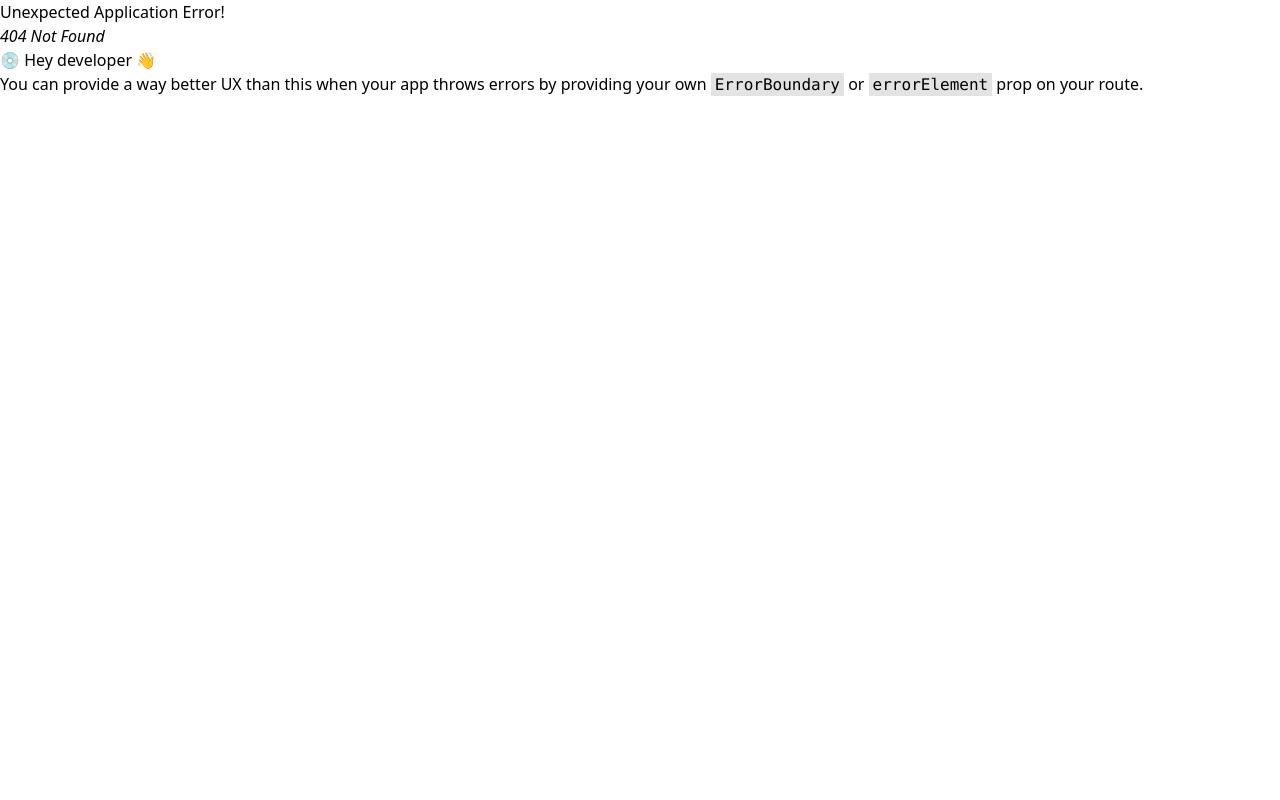
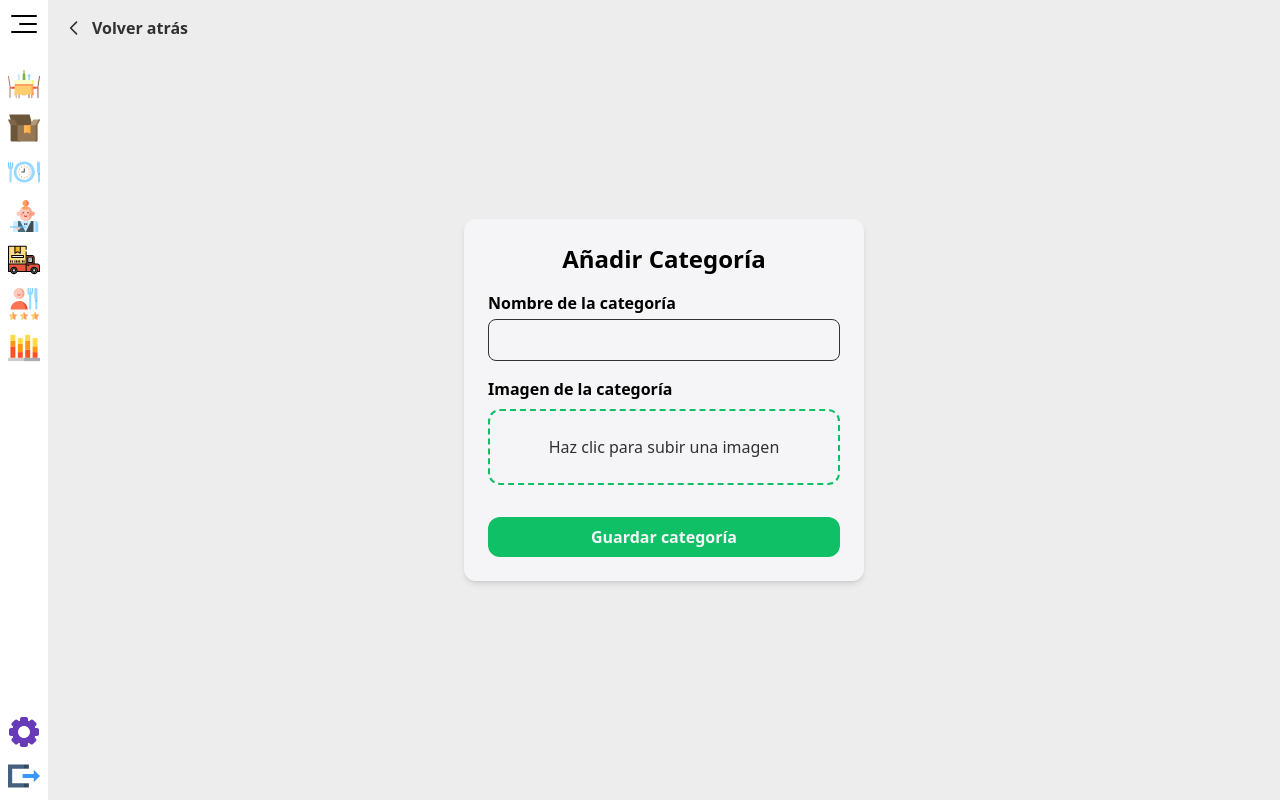
Before and after one commit to altarialights/tpv, a React (Vite) app: page /Inventario/nueva-categoria in a window 1280 px wide. Before the commit this address had no page. Built offline with nearby package versions, Linux system fonts and the light colour scheme.

Commit message:
product form inventary

```diff
--- a/src/Global.css
+++ b/src/Global.css
@@ -6,6 +6,7 @@
     --color-negro: #313131;
     --color-morado: #745cd8;
     --color-verde: #0fc066;
+    --color-rojo: #ff3838;
 
     --breakpoint-xs: 370px;
     --breakpoint-sm: 640px;
--- a/src/pages/Inventario.tsx
+++ b/src/pages/Inventario.tsx
@@ -1,13 +1,14 @@
 import Category from "../components/InventaryComponents/Category";
 import ListProducts from "../components/InventaryComponents/ListProducts";
 import ItemListProduct from "../components/InventaryComponents/ItemListProduct";
+import { Link, To } from "react-router-dom";
 
 function Inventario() {
 	return (
 		<div className="w-full min-h-full bg-gris flex flex-col mt-5 pb-5 gap-4 items-center">
 			<div className="flex gap-10">
 				<h2 className="text-2xl font-bold">INVENTARIO (CATEGORÍAS)</h2>
-				<button className="border-2 border-verde rounded-xl px-3 text-verde cursor-pointer">+ AÑADIR NUEVA CATEGORÍA</button>
+				<Link to="/Inventario/nueva-categoria"><button className="border-2 border-verde rounded-xl px-3 text-verde cursor-pointer">+ AÑADIR NUEVA CATEGORÍA</button></Link>
 			</div>
 
 			<div className="flex gap-2 w-full justify-center">
--- /dev/null
+++ b/src/pages/inventoryPages/AddCategory.tsx
@@ -0,0 +1,102 @@
+import { useState } from "react";
+import { useNavigate } from "react-router-dom";
+
+function AddCategory() {
+    const [name, setName] = useState("");
+    const [image, setImage] = useState<File | null>(null);
+
+    const handleSubmit = (e: React.FormEvent<HTMLFormElement>) => {
+        e.preventDefault();
+        if (!name || !image) return;
+
+        console.log({ name, image });
+    };
+    const navigate = useNavigate();
+
+    return (
+        <div className="min-h-screen flex items-center justify-center relative">
+            {/* Botón volver */}
+            <button
+                type="button"
+                onClick={() => navigate(-1)}
+                className="absolute top-4 left-4 flex cursor-pointer items-center gap-2 text-negro font-semibold hover:opacity-80 transition"
+            >
+                <svg
+                    xmlns="http://www.w3.org/2000/svg"
+                    viewBox="0 0 24 24"
+                    fill="none"
+                    stroke="currentColor"
+                    strokeWidth={2}
+                    className="w-5 h-5"
+                >
+                    <path
+                        strokeLinecap="round"
+                        strokeLinejoin="round"
+                        d="M15 19l-7-7 7-7"
+                    />
+                </svg>
+
+                <span>Volver atrás</span>
+            </button>
+            <form
+                onSubmit={handleSubmit}
+                className="bg-blanco p-6 rounded-xl shadow-md w-[400px] mx-auto flex flex-col gap-4"
+            >
+                <h2 className="text-2xl font-bold text-center">
+                    Añadir Categoría
+                </h2>
+
+                {/* Nombre */}
+                <div className="flex flex-col gap-1">
+                    <label className="font-semibold">Nombre de la categoría</label>
+                    <input
+                        type="text"
+                        value={name}
+                        onChange={(e) => setName(e.target.value)}
+                        className="border border-negro rounded-lg px-3 py-2"
+                        required
+                    />
+                </div>
+
+                {/* Imagen personalizada */}
+                <div className="flex flex-col gap-2">
+                    <label className="font-semibold">Imagen de la categoría</label>
+
+                    <input
+                        id="imageUpload"
+                        type="file"
+                        accept="image/*"
+                        onChange={(e) =>
+                            setImage(e.target.files ? e.target.files[0] : null)
+                        }
+                        className="hidden"
+                    />
+
+                    <label
+                        htmlFor="imageUpload"
+                        className="cursor-pointer border-2 border-dashed rounded-xl px-4 py-6 text-center border-verde"
+                    >
+                        {image ? (
+                            <span className="font-semibold text-verde">
+                                {image.name}
+                            </span>
+                        ) : (
+                            <span className="text-negro">
+                                Haz clic para subir una imagen
+                            </span>
+                        )}
+                    </label>
+                </div>
+
+                <button
+                    type="submit"
+                    className="mt-4 cursor-pointer bg-verde text-blanco py-2 rounded-xl font-bold"
+                >
+                    Guardar categoría
+                </button>
+            </form>
+        </div>
+    );
+}
+
+export default AddCategory;
--- /dev/null
+++ b/src/pages/inventoryPages/Product.tsx
@@ -0,0 +1,59 @@
+import React from 'react'
+
+function Product() {
+    return (
+        <div className="w-full min-h-screen bg-gris p-8 flex flex-col gap-8 text-negro">
+
+            {/* CONTENIDO */}
+            <div className="flex gap-10 justify-center">
+
+                {/* FOTO */}
+                <div className=" w-[40%] border-2 border-negro rounded-xl flex items-center justify-center bg-blanco">
+                    <img src="" alt="" />
+                </div>
+
+                {/* INFO */}
+                <div className="flex flex-col gap-4 w-[50%]">
+                    {/* TÍTULO */}
+                    <h1 className="text-2xl font-bold text-center">
+                        INVENTARIO LIMPIEZA
+                    </h1>
+
+                    {/* NOMBRE */}
+                    <h2 className="text-xl font-bold border-b pb-2">
+                        FAIRY
+                    </h2>
+
+                    {/* DATOS */}
+                    <div className="text-sm flex flex-col gap-1">
+                        <p><span className="font-semibold">Cantidad en stock:</span> 2</p>
+                        <p><span className="font-semibold">Proveedor:</span> Domus del Limpio</p>
+                        <p><span className="font-semibold">Contacto:</span> proveedor@gmail.com</p>
+                        <p><span className="font-semibold">Cantidad pedido esperada:</span> 4</p>
+                        <p><span className="font-semibold">Última entrada:</span> 20/10/25</p>
+                        <p><span className="font-semibold">Caducidad:</span> —</p>
+                    </div>
+
+                    {/* BOTONES */}
+                    <div className="flex flex-col gap-2 mt-4">
+                        <button className="border cursor-pointer border-negro rounded-lg py-2 hover:bg-gris transition">
+                            Editar
+                        </button>
+                        <button className="border cursor-pointer border-negro rounded-lg py-2 hover:bg-gris transition">
+                            Hacer pedido
+                        </button>
+                        <button className="border cursor-pointer border-negro rounded-lg py-2 hover:bg-gris transition">
+                            Estadísticas
+                        </button>
+                        <button className="border cursor-pointer border-rojo text-rojo rounded-lg py-2 hover:bg-rojo hover:text-blanco transition">
+                            Eliminar
+                        </button>
+                    </div>
+
+                </div>
+            </div>
+        </div>
+    )
+}
+
+export default Product
```
Also changed, not shown: src/Router.tsx (+13 -9 lines), src/pages/inventoryPages/AddProduct.tsx (added).
